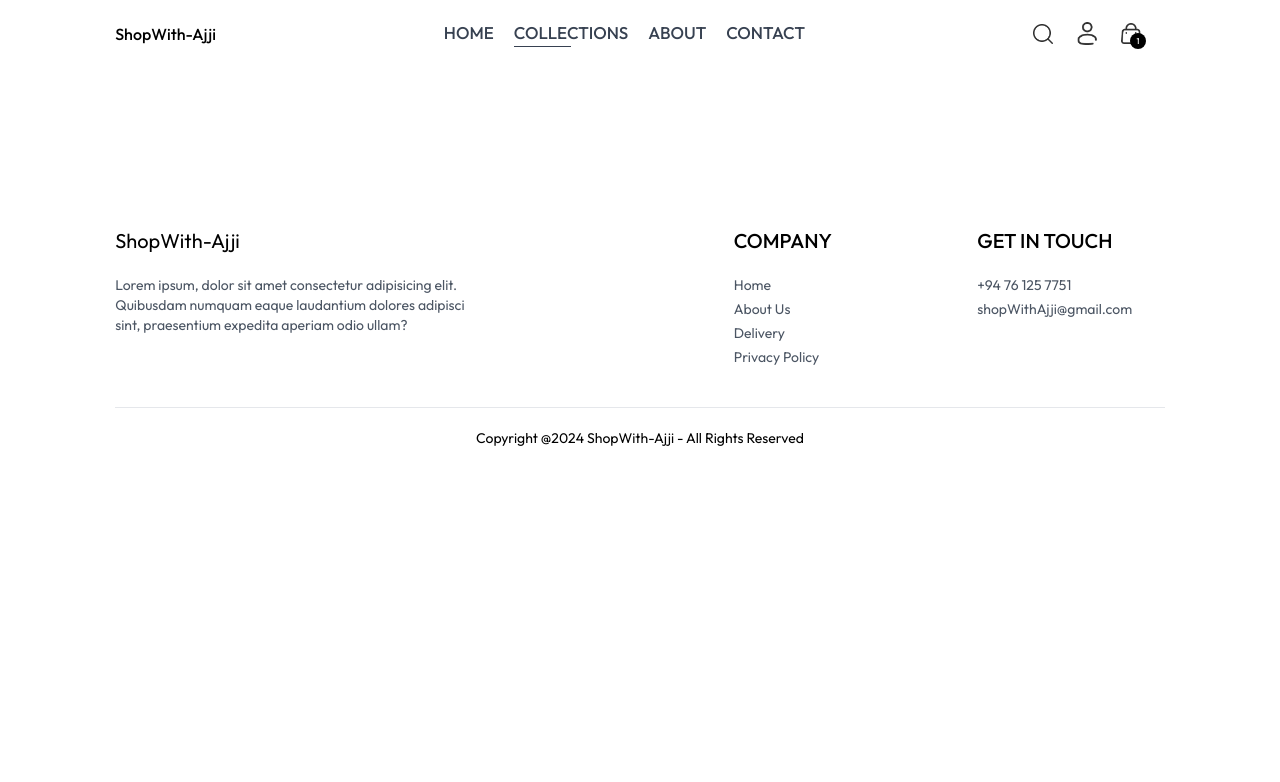
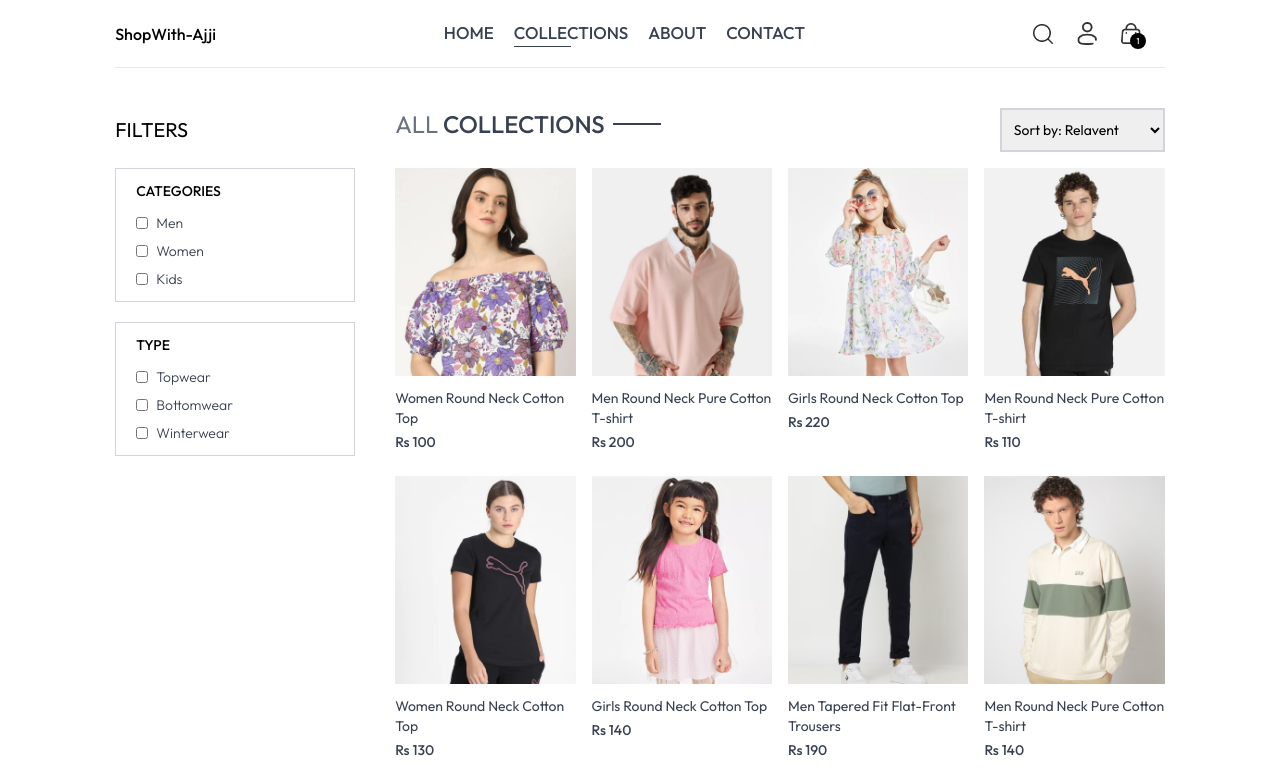
Before and after one commit to asjadahamed77/Shop-with-Ajji, a React (Create React App) app in the folder frontend/: page /collection in a window 1280 px wide. Shown: the top 782 px of the page. Built offline with nearby package versions, Linux system fonts and the light colour scheme.

Commit message:
Completed Collection Page

```diff
--- a/frontend/src/pages/Collection.jsx
+++ b/frontend/src/pages/Collection.jsx
@@ -1,9 +1,131 @@
-import React from 'react'
+import React, { useContext, useEffect, useState } from 'react'
+import {ShopContext} from '../context/ShopContext'
+import dropdown_icon from '../assets/dropdown_icon.png'
+import Title from '../components/Title'
+import ProductItem from '../components/ProductItem'
+const Collection = () => {
+  const {products} = useContext(ShopContext)
+  const [showFilter,setShowFilter] = useState(false)
+  const [filterProducts,setFilterProducts] = useState([])
+  const [category,setCategory] = useState([])
+  const [subCategory,setSubCategory] = useState([])
+  const [sortType,setSortType] = useState('relavent')
 
-const Collection = () => {
-  return (
-    <div>
+  const toggleCategory = (e)=>{
+    if(category.includes(e.target.value)){
+      setCategory(prev=>prev.filter(item=>item!==e.target.value))
+    }
+    else{
+      setCategory(prev=>[...prev,e.target.value])
+    }
+  }
 
+  const toggleSubCategory = (e)=>{
+    if(subCategory.includes(e.target.value)){
+      setSubCategory(prev=>prev.filter(item=>item!==e.target.value))
+    }
+    else{
+      setSubCategory(prev=>[...prev,e.target.value])
+    }
+  }
+
+
+
+  const applyFilter = ()=> {
+    let productsCopy = products.slice()
+    if(category.length>0){
+      productsCopy = productsCopy.filter(item=> category.includes(item.category))
+    }
+    if(subCategory.length>0){
+      productsCopy = productsCopy.filter(item=> subCategory.includes(item.subCategory))
+    }
+    setFilterProducts(productsCopy)
+  }
+
+  const sortProduct = () => {
+    let fpCopy =  filterProducts.slice()
+    switch(sortType){
+      case 'low-high':
+        setFilterProducts(fpCopy.sort((a,b)=>(a.price - b.price)));
+        break;
+
+      case 'high-low':
+        setFilterProducts(fpCopy.sort((a,b)=>(b.price - a.price)));
+        break;
+
+        default:
+          applyFilter();
+          break;
+    }
+  }
+
+  useEffect(()=>{
+    applyFilter()
+  },[category,subCategory])
+
+  useEffect(()=>{
+    sortProduct()
+  },[sortType])
+
+  return(
+    <div className='flex flex-col sm:flex-row gap-1 sm:gap-10 pt-10 border-t'>
+      {/* Filter Options */}
+      <div className='min-w-60'>
+          <p onClick={()=>setShowFilter(!showFilter)} className='my-2 text-xl flex items-center cursor-pointer gap-2'>FILTERS
+          <img className={`h-3 sm:hidden ${showFilter?'rotate-90':''}`} src={dropdown_icon} alt="dropdown" />
+          </p>
+
+          {/* Category Filter */}
+          <div className={`border border-gray-300 pl-5 py-3 mt-6 ${showFilter?'':'hidden'} sm:block`}>
+            <p className='mb-3 text-sm font-medium'>CATEGORIES</p>
+            <div className='flex flex-col gap-2 text-sm font-light text-gray-700'>
+              <p className='flex gap-2'>
+                <input type="checkbox" className='w-3' value={'Men'} onChange={toggleCategory} />Men
+              </p>
+              <p className='flex gap-2'>
+                <input type="checkbox" className='w-3' value={'Women'} onChange={toggleCategory} />Women
+              </p>
+              <p className='flex gap-2'>
+                <input type="checkbox" className='w-3' value={'Kids'} onChange={toggleCategory}/>Kids
+              </p>
+            </div>
+          </div>
+          {/* SubCategory Filter */}
+          <div className={`border border-gray-300 pl-5 py-3 my-5 ${showFilter?'':'hidden'} sm:block`}>
+            <p className='mb-3 text-sm font-medium'>TYPE</p>
+            <div className='flex flex-col gap-2 text-sm font-light text-gray-700'>
+              <p className='flex gap-2'>
+                <input type="checkbox" className='w-3' value={'Topwera'} onChange={toggleSubCategory} />Topwear
+              </p>
+              <p className='flex gap-2'>
+                <input type="checkbox" className='w-3' value={'Bottomwear'} onChange={toggleSubCategory} />Bottomwear
+              </p>
+              <p className='flex gap-2'>
+                <input type="checkbox" className='w-3' value={'Winterwear'} onChange={toggleSubCategory} />Winterwear
+              </p>
+            </div>
+          </div>
+      </div>
+      {/* Right Side */}
+      <div className='flex-1'>
+        <div className='flex justify-between text-base sm:text-2xl mb-4'>
+          <Title text1={"ALL"} text2={"COLLECTIONS"} />
+          {/* Product Sort */}
+          <select onChange={(e)=>setSortType(e.target.value)} className='border-2 border-gray-300 text-sm px-2'>
+            <option value="relavent">Sort by: Relavent</option>
+            <option value="low-high">Sort by: Low to High</option>
+            <option value="high-low">Sort by: High to low</option>
+          </select>
+        </div>
+        {/* Map All Products */}
+        <div className='grid grid-cols-2 md:grid-cols-3 lg:grid-cols-4 gap-4 gap-y-6'>
+            {
+              filterProducts.map((item,index)=>(
+                <ProductItem key={index} id={item._id} image={item.image} price={item.price} name={item.name}  />
+              ))
+            }
+        </div>
+      </div>
     </div>
   )
 }
```
